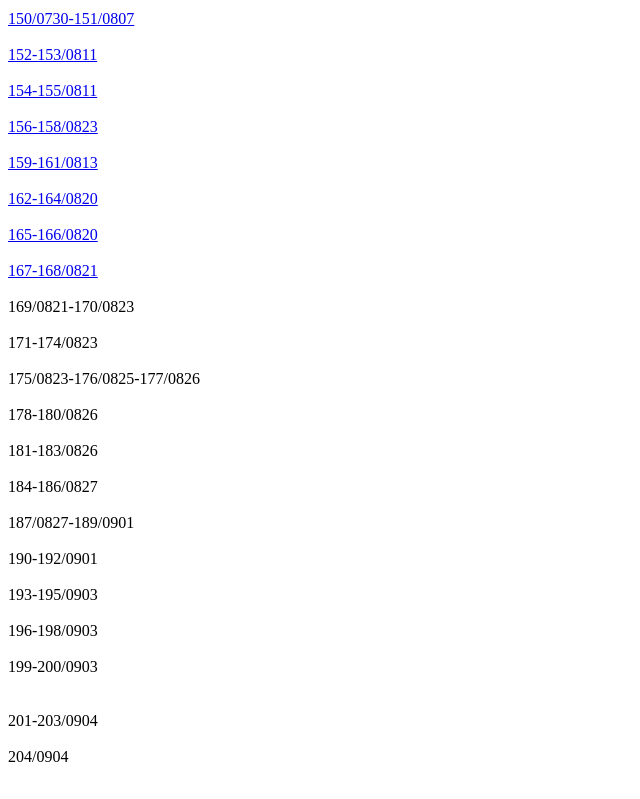
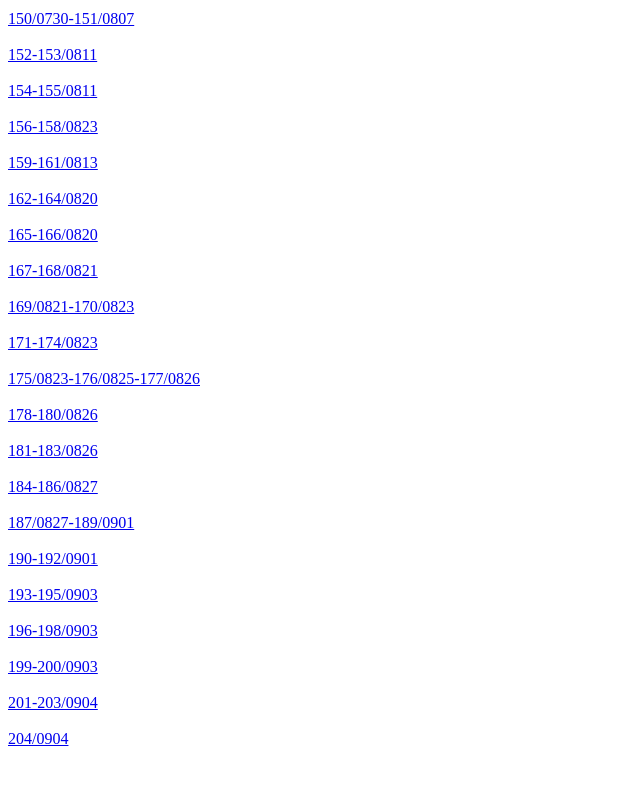
Before and after one commit to ShivaPrasadAcharya/rayakitab.git.io, a plain HTML site: page index.html in a window 1280 px wide. Shown: the part 2230-3029 px from the top of the page, without its empty margins (0-640 px from the left). Drawn offline with Linux system fonts and the light colour scheme.

Commit message:
corrected

```diff
--- a/index.html
+++ b/index.html
@@ -77,19 +77,19 @@
   <a href="https://drive.google.com/file/d/1KrWnTmoSV0x7Sk9SsKR4veCrHoT3m7iK/view?usp=share_link" target="_blank">162-164/0820</a><br><br>
   <a href="https://drive.google.com/file/d/1TvfsZsIqLJtY4jIwZBA2f_uR6DBCZtu1/view?usp=share_link" target="_blank">165-166/0820</a><br><br>
   <a href="https://drive.google.com/file/d/1EkmEa4W8rys-9vmLhtLxN7f-2s9JAoBP/view?usp=share_link" target="_blank">167-168/0821</a><br><br>
-  <a href="https://drive.google.com/file/d/1qEwbClkHY1xEzACJT8BeISaugF9YEGUi/view?usp=share_link" target="_blank"></a>169/0821-170/0823<br><br>
-  <a href="https://drive.google.com/file/d/1yGBkmgHGTpqk4plf9xGQ6QbTcJhUb5Py/view?usp=share_link" target="_blank"></a>171-174/0823<br><br>
-  <a href="https://drive.google.com/file/d/1YrX9__H976yLTvQ2DQFAGxWc8O5f2p1j/view?usp=share_link" target="_blank"></a>175/0823-176/0825-177/0826<br><br>
-  <a href="https://drive.google.com/file/d/1z9a93AGY_859CU3lNNvhsMNLUhIGpcaB/view?usp=share_link" target="_blank"></a>178-180/0826<br><br>
-  <a href="https://drive.google.com/file/d/14R3iFxObFyKBYs9LYrKWNoh_Z6oLPX3T/view?usp=share_link" target="_blank"></a>181-183/0826<br><br>
-  <a href="https://drive.google.com/file/d/1sU4CrUY18MeKFtCmFR8vPLWbH9L_E1df/view?usp=share_link" target="_blank"></a>184-186/0827<br><br>
-  <a href="https://drive.google.com/file/d/1wLkW-2gWjyKS2TM7-R8mUEtsNS3SKqbP/view?usp=share_link" target="_blank"></a>187/0827-189/0901<br><br>
-  <a href="https://drive.google.com/file/d/1mOcrYQCBXq44x-6DRXSm4TDag4XcYIfk/view?usp=share_link" target="_blank"></a>190-192/0901<br><br>
-  <a href="https://drive.google.com/file/d/1DkP7OagHcFZ_SroSJ9pCYiOZLMYnsieN/view?usp=share_link" target="_blank"></a>193-195/0903<br><br>
-  <a href="https://drive.google.com/file/d/11e9oJdVxF0MQLj7f-xJnEaacekphDZkN/view?usp=share_link" target="_blank"></a>196-198/0903<br><br>
-  <a href="https://drive.google.com/file/d/1R3NJsVd1IPbodLNKL3HEF4WR9sJO-Zzu/view?usp=share_link" target="_blank"></a>199-200/0903<br><br>
-  <a href="https://drive.google.com/file/d/1a5Jd5eYwVxz9am8_lD9B-g9kmusXi73z/view?usp=share_link" target="_blank"></a><br>201-203/0904<br>
-  <a href="https://drive.google.com/file/d/1kLq13IGMxVfGW1lvjGNhJ9jKyKd7KhU1/view?usp=share_link" target="_blank"></a><br>204/0904<br>
+  <a href="https://drive.google.com/file/d/1qEwbClkHY1xEzACJT8BeISaugF9YEGUi/view?usp=share_link" target="_blank">169/0821-170/0823</a><br><br>
+  <a href="https://drive.google.com/file/d/1yGBkmgHGTpqk4plf9xGQ6QbTcJhUb5Py/view?usp=share_link" target="_blank">171-174/0823</a><br><br>
+  <a href="https://drive.google.com/file/d/1YrX9__H976yLTvQ2DQFAGxWc8O5f2p1j/view?usp=share_link" target="_blank">175/0823-176/0825-177/0826</a><br><br>
+  <a href="https://drive.google.com/file/d/1z9a93AGY_859CU3lNNvhsMNLUhIGpcaB/view?usp=share_link" target="_blank">178-180/0826</a><br><br>
+  <a href="https://drive.google.com/file/d/14R3iFxObFyKBYs9LYrKWNoh_Z6oLPX3T/view?usp=share_link" target="_blank">181-183/0826</a><br><br>
+  <a href="https://drive.google.com/file/d/1sU4CrUY18MeKFtCmFR8vPLWbH9L_E1df/view?usp=share_link" target="_blank">184-186/0827</a><br><br>
+  <a href="https://drive.google.com/file/d/1wLkW-2gWjyKS2TM7-R8mUEtsNS3SKqbP/view?usp=share_link" target="_blank">187/0827-189/0901</a><br><br>
+  <a href="https://drive.google.com/file/d/1mOcrYQCBXq44x-6DRXSm4TDag4XcYIfk/view?usp=share_link" target="_blank">190-192/0901</a><br><br>
+  <a href="https://drive.google.com/file/d/1DkP7OagHcFZ_SroSJ9pCYiOZLMYnsieN/view?usp=share_link" target="_blank">193-195/0903</a><br><br>
+  <a href="https://drive.google.com/file/d/11e9oJdVxF0MQLj7f-xJnEaacekphDZkN/view?usp=share_link" target="_blank">196-198/0903</a><br><br>
+  <a href="https://drive.google.com/file/d/1R3NJsVd1IPbodLNKL3HEF4WR9sJO-Zzu/view?usp=share_link" target="_blank">199-200/0903</a><br><br>
+  <a href="https://drive.google.com/file/d/1a5Jd5eYwVxz9am8_lD9B-g9kmusXi73z/view?usp=share_link" target="_blank">201-203/0904</a><br><br>
+  <a href="https://drive.google.com/file/d/1kLq13IGMxVfGW1lvjGNhJ9jKyKd7KhU1/view?usp=share_link" target="_blank">204/0904</a><br><br>
   <a href="" target="_blank"></a><br><br>
   <a href="" target="_blank"></a><br><br>
 
```
